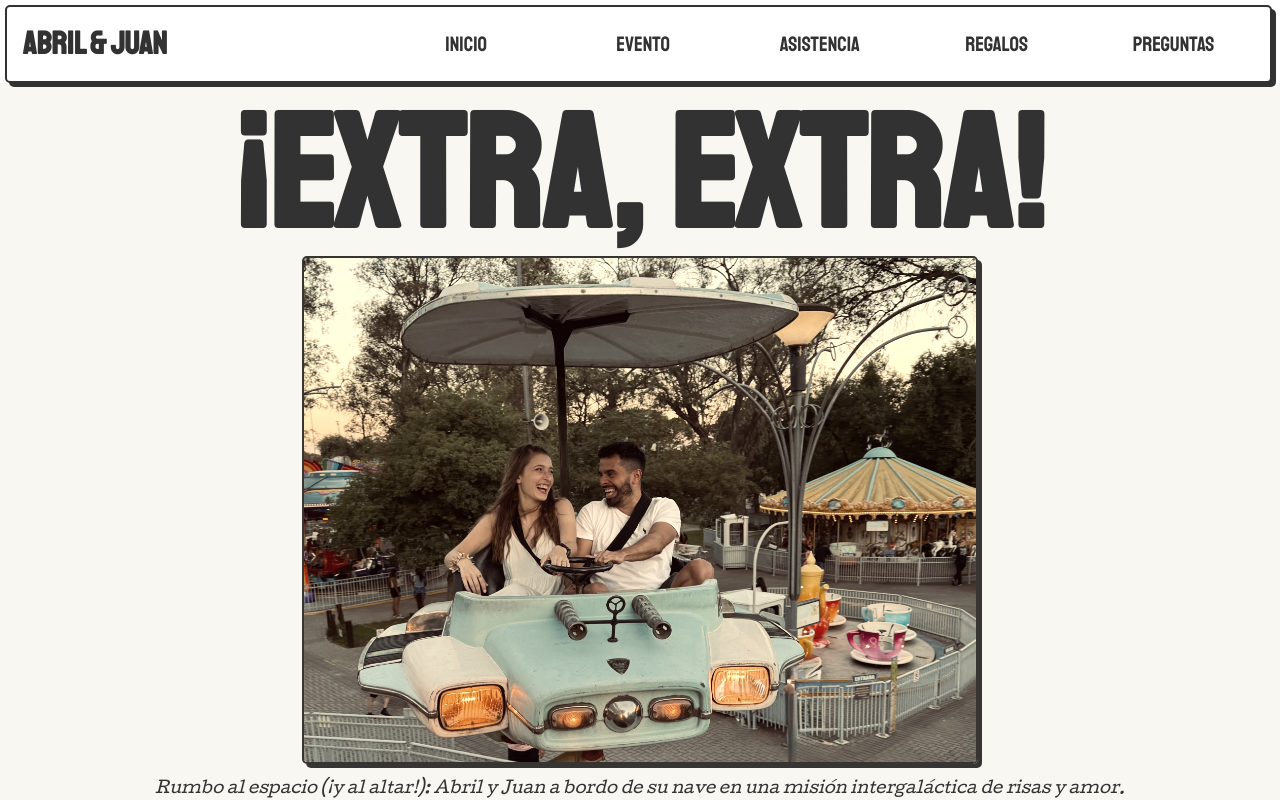
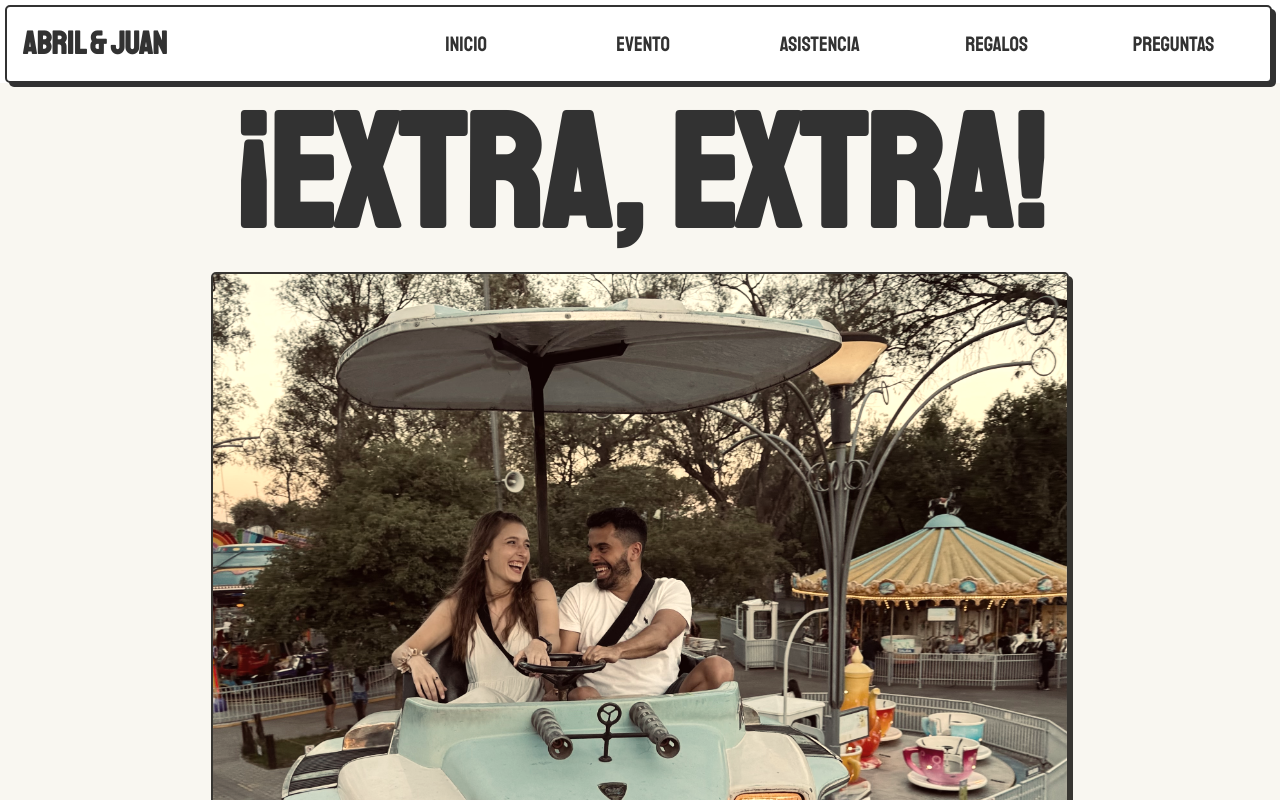
Before and after one commit to abrilherrada/reactjs_wedding-app, a React (Vite) app: page / in a window 1280 px wide. Shown: the top 800 px of the page. Built offline with nearby package versions, Linux system fonts and the light colour scheme; no server answers.

Commit message:
Fixed issue with Hero image

```diff
--- a/src/Components/Hero/Hero.jsx
+++ b/src/Components/Hero/Hero.jsx
@@ -11,8 +11,8 @@
       <ErrorBoundary>
         <div className={styles.content}>
           <div className={styles.hero}>
-            <h1 className={styles.headline}>¡EXTRA, EXTRA!</h1>
             <div className={styles.imageContainer}>
+              <h1 className={styles.headline}>¡EXTRA, EXTRA!</h1>
               <img
                 src="/images/hero.jpg"
                 alt="Abril y Juan"
--- a/src/Components/Hero/Hero.module.css
+++ b/src/Components/Hero/Hero.module.css
@@ -19,11 +19,11 @@
 
 .imageContainer {
   width: 100%;
+  max-height: 100vh;
   display: flex;
   flex-direction: column;
   align-items: center;
   gap: 1rem;
-
 }
 
 .heroImage {
@@ -106,24 +106,10 @@
   }
 }
 
-@media (min-width: 930px) {
-  .hero {
-    height: 100vh;
-    display: flex;
-    flex-direction: column;
-  }
-
-  .imageContainer {
-    flex: 1;
-    overflow: hidden;
-    padding: 0;
-  }
-
+@media (min-width: 900px) {
   .heroImage {
-    height: calc(100% - 2.5rem);
+    max-height: 640px;
     width: auto;
-    max-width: 1190px;
-    object-fit: contain;
   }
 }
 
```
